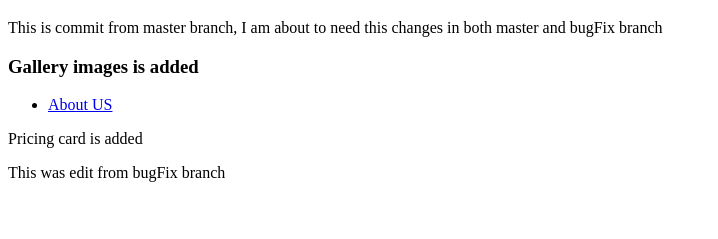
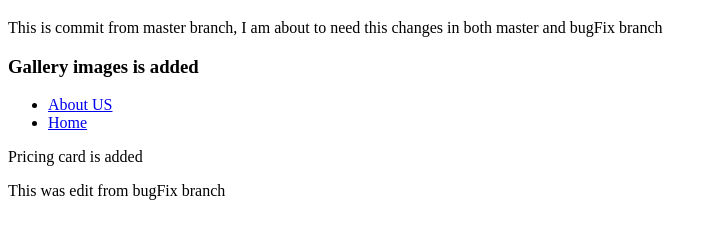
Before and after one commit to Tenzin1000/EloquentJavaScript, a plain HTML site: page index.html in a window 1280 px wide. Shown: the part 61-300 px from the top of the page, without its empty margins (0-718 px from the left). Drawn offline with Linux system fonts and the light colour scheme.

Commit message:
add Home tag

```diff
--- a/index.html
+++ b/index.html
@@ -15,6 +15,7 @@
     <li>
       <a href="#">About US</a>
     </li>
+    <li><a href="#">Home</a></li>
   </ul>
   <p>Pricing card is added</p>
   <p>This was edit from bugFix branch</p>
```
